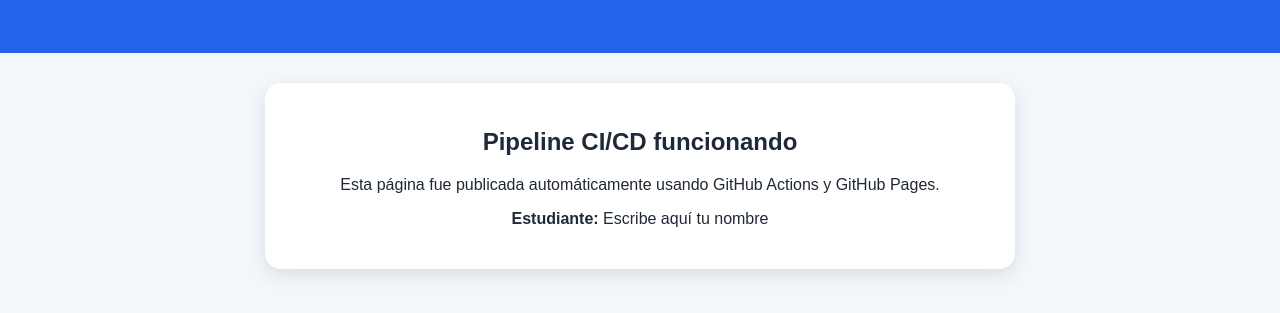
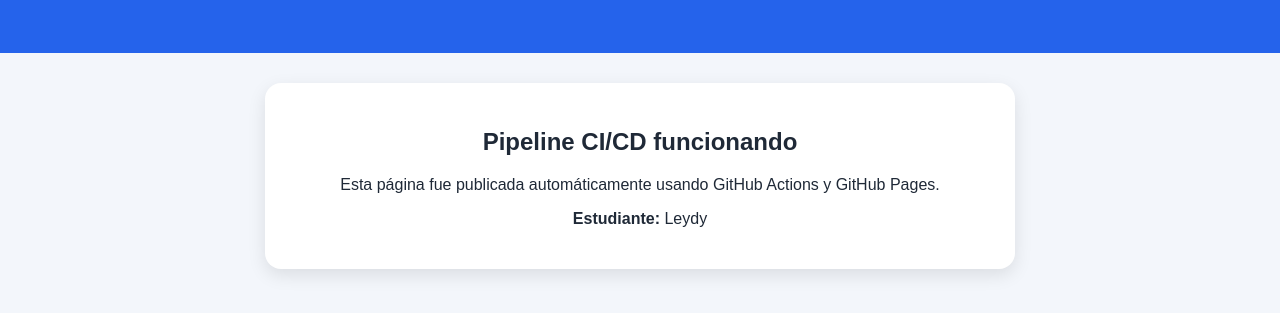
Before and after one commit to ltoledor-design/laboratorio-cicd-cloud., a plain HTML site: page index.html in a window 1280 px wide. Shown: the part 141-454 px from the top of the page. Drawn offline with Linux system fonts and the light colour scheme.

Commit message:
Update index.html

```diff
--- a/index.html
+++ b/index.html
@@ -40,7 +40,7 @@
  <div class="card">
  <h2>Pipeline CI/CD funcionando</h2>
  <p>Esta página fue publicada automáticamente usando GitHub Actions y GitHub Pages.</p>
- <p><strong>Estudiante:</strong> Escribe aquí tu nombre</p>
+ <p><strong>Estudiante:</strong> Leydy</p>
  </div>
  </main>
  </body>
```
